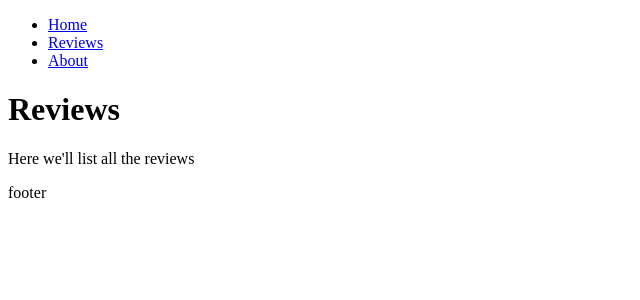
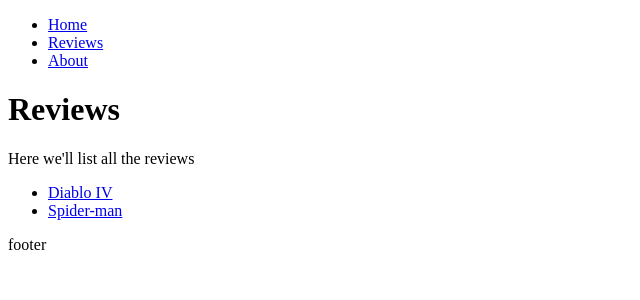
Before and after one commit to webepse/next-review-2026, a Next.js app: page /reviews in a window 1280 px wide. Shown: the top 300 px of the page, without its empty margins (0-640 px from the left). Built offline with nearby package versions, Linux system fonts and the light colour scheme.

Commit message:
link dans page.jsx de reviews

```diff
--- a/app/reviews/page.jsx
+++ b/app/reviews/page.jsx
@@ -1,8 +1,14 @@
+import Link from "next/link"
+
 export default function ReviewsPage(){
     return (
         <>
             <h1>Reviews</h1>
             <p>Here we'll list all the reviews</p>
+            <ul>
+                <li><Link href='/reviews/diablo'>Diablo IV</Link></li>
+                <li><Link href='/reviews/spider-man'>Spider-man</Link></li>
+            </ul>
         </>
     )
 }
```
